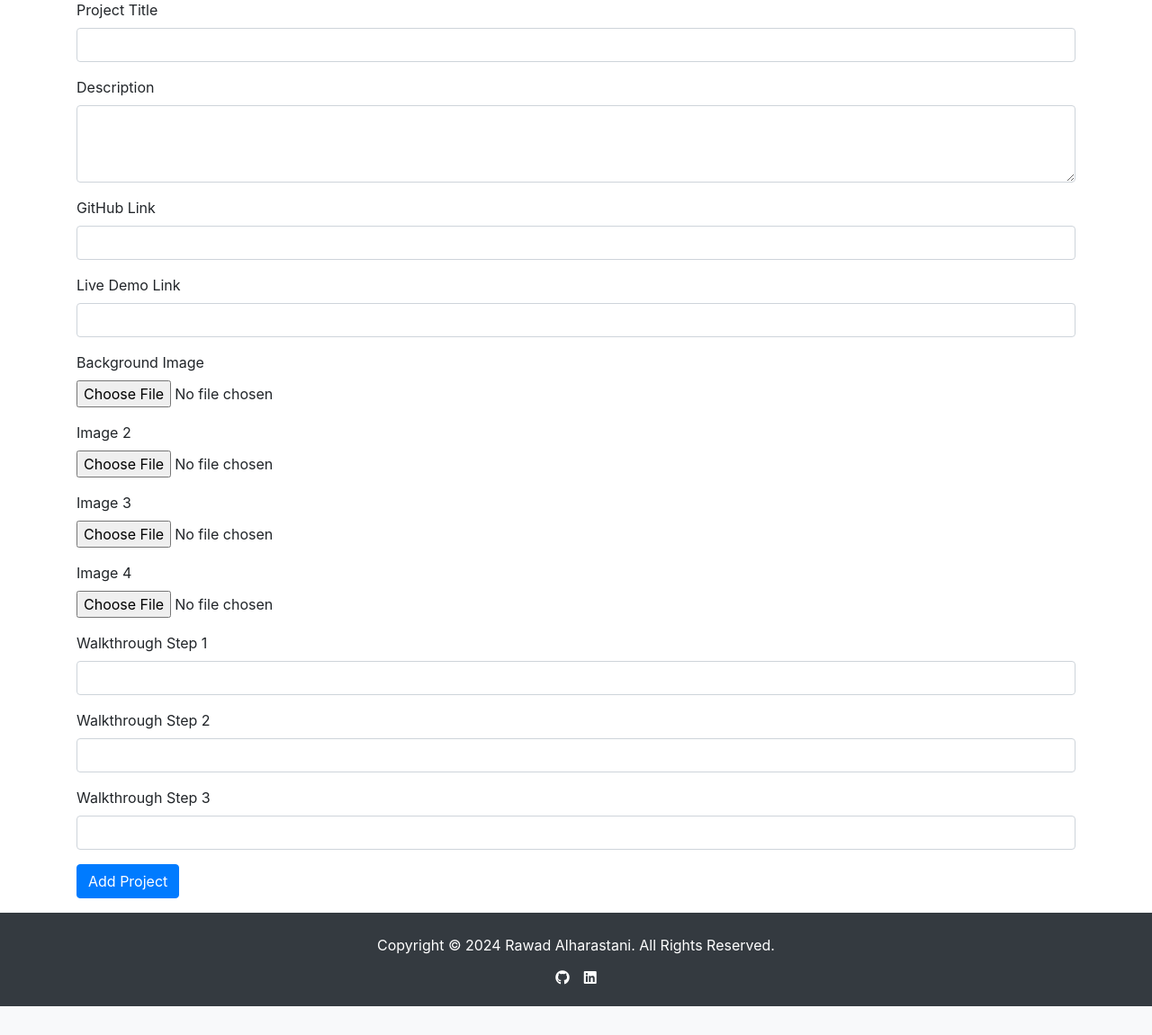
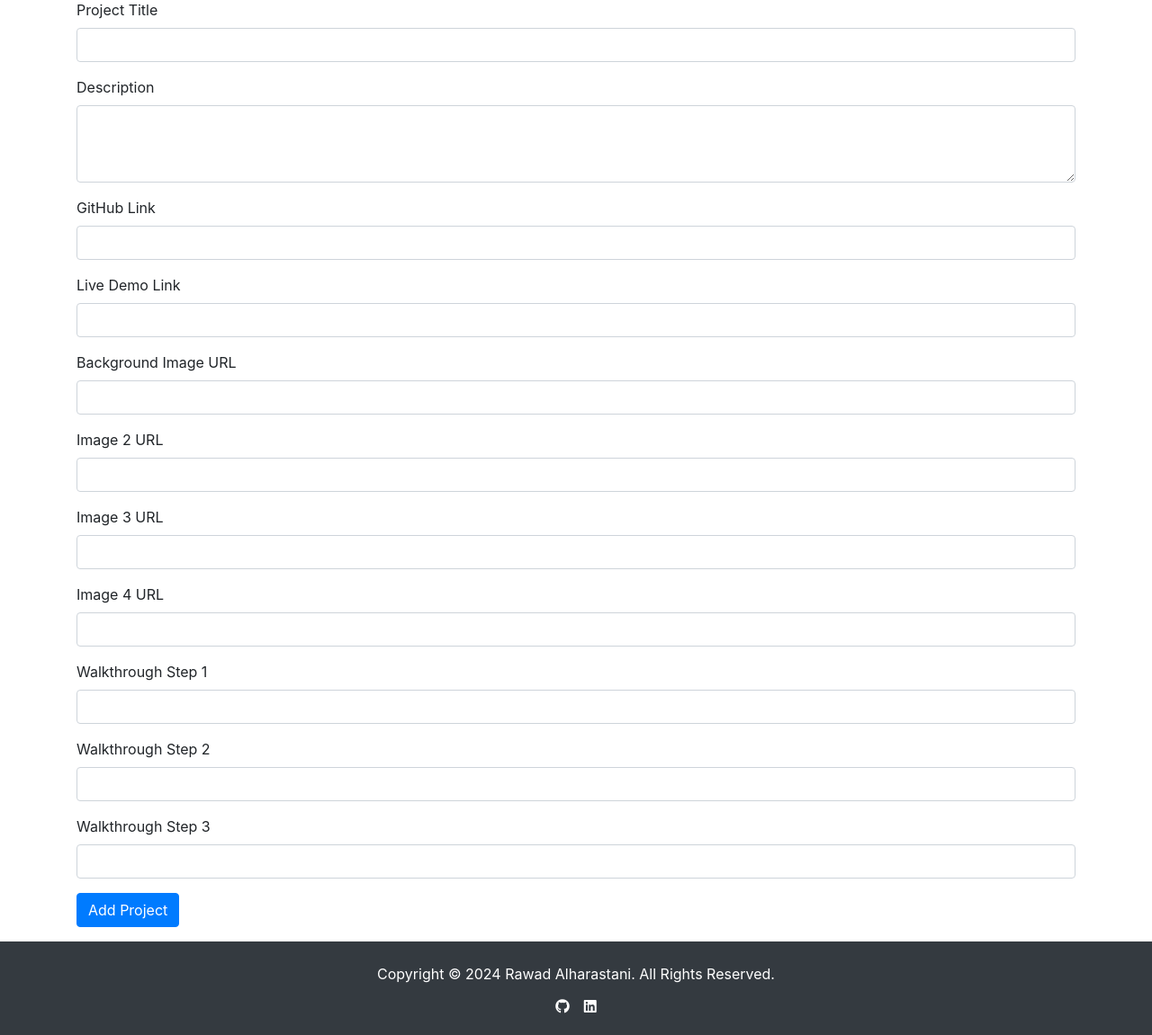
Before and after one commit to ralharas/mywebsite, a Node server app: template views/admin.ejs in a window 1280 px wide. Shown: the part 161-1312 px from the top of the page at 90% size. Before the commit the page ends 1280 px from the top, so only its background shows below. Run offline with Node 20, Linux system fonts and the light colour scheme; the template is opened without the code that fills it, so the values that code supplies are empty; some libraries are stand-ins or nearby versions.

Commit message:
Project images render fix

```diff
--- a/views/admin.ejs
+++ b/views/admin.ejs
@@ -11,7 +11,7 @@
 <body>
     <div class="container mt-5">
         <h1>Add New Project</h1>
-        <form action="/admin" method="POST" enctype="multipart/form-data">
+        <form action="/admin" method="POST">
             <div class="form-group">
                 <label for="title">Project Title</label>
                 <input type="text" class="form-control" id="title" name="title" required>
@@ -28,22 +28,25 @@
                 <label for="live_demo">Live Demo Link</label>
                 <input type="url" class="form-control" id="live_demo" name="live_demo">
             </div>
+
+
             <div class="form-group">
-                <label for="background_img">Background Image</label>
-                <input type="file" class="form-control-file" id="background_img" name="background_img" required>
+                <label for="background_img">Background Image URL</label>
+                <input type="url" class="form-control" id="background_img" name="background_img" required>
             </div>
             <div class="form-group">
-                <label for="img2">Image 2</label>
-                <input type="file" class="form-control-file" id="img2" name="img2">
+                <label for="img2">Image 2 URL</label>
+                <input type="url" class="form-control" id="img2" name="img2">
             </div>
             <div class="form-group">
-                <label for="img3">Image 3</label>
-                <input type="file" class="form-control-file" id="img3" name="img3">
+                <label for="img3">Image 3 URL</label>
+                <input type="url" class="form-control" id="img3" name="img3">
             </div>
             <div class="form-group">
-                <label for="img4">Image 4</label>
-                <input type="file" class="form-control-file" id="img4" name="img4">
+                <label for="img4">Image 4 URL</label>
+                <input type="url" class="form-control" id="img4" name="img4">
             </div>
+
             <div class="form-group">
                 <label for="walkthrough_step1">Walkthrough Step 1</label>
                 <input type="text" class="form-control" id="walkthrough_step1" name="walkthrough_step1">
```
Also changed, not shown: routes/admin.js (+10 -8 lines).
